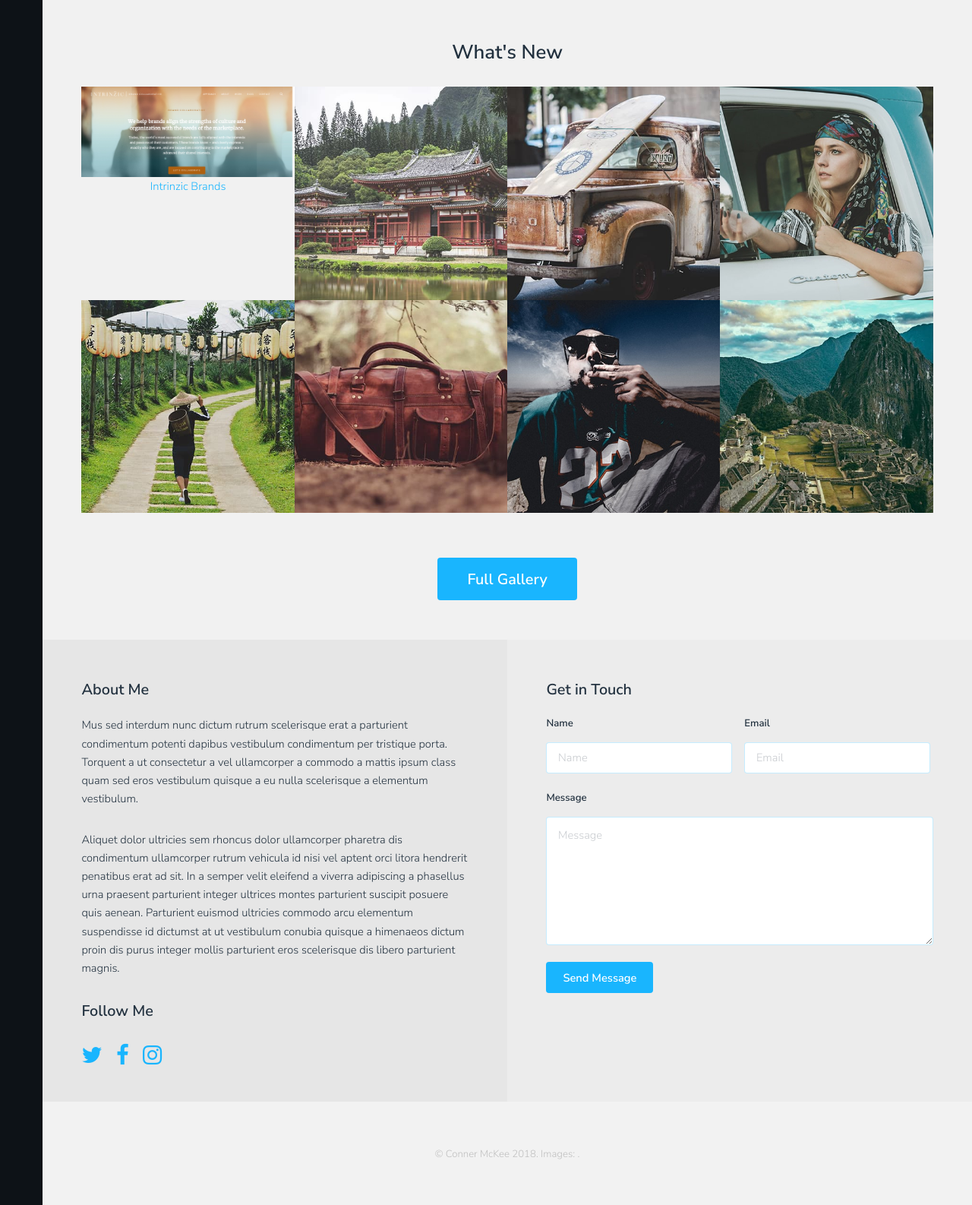
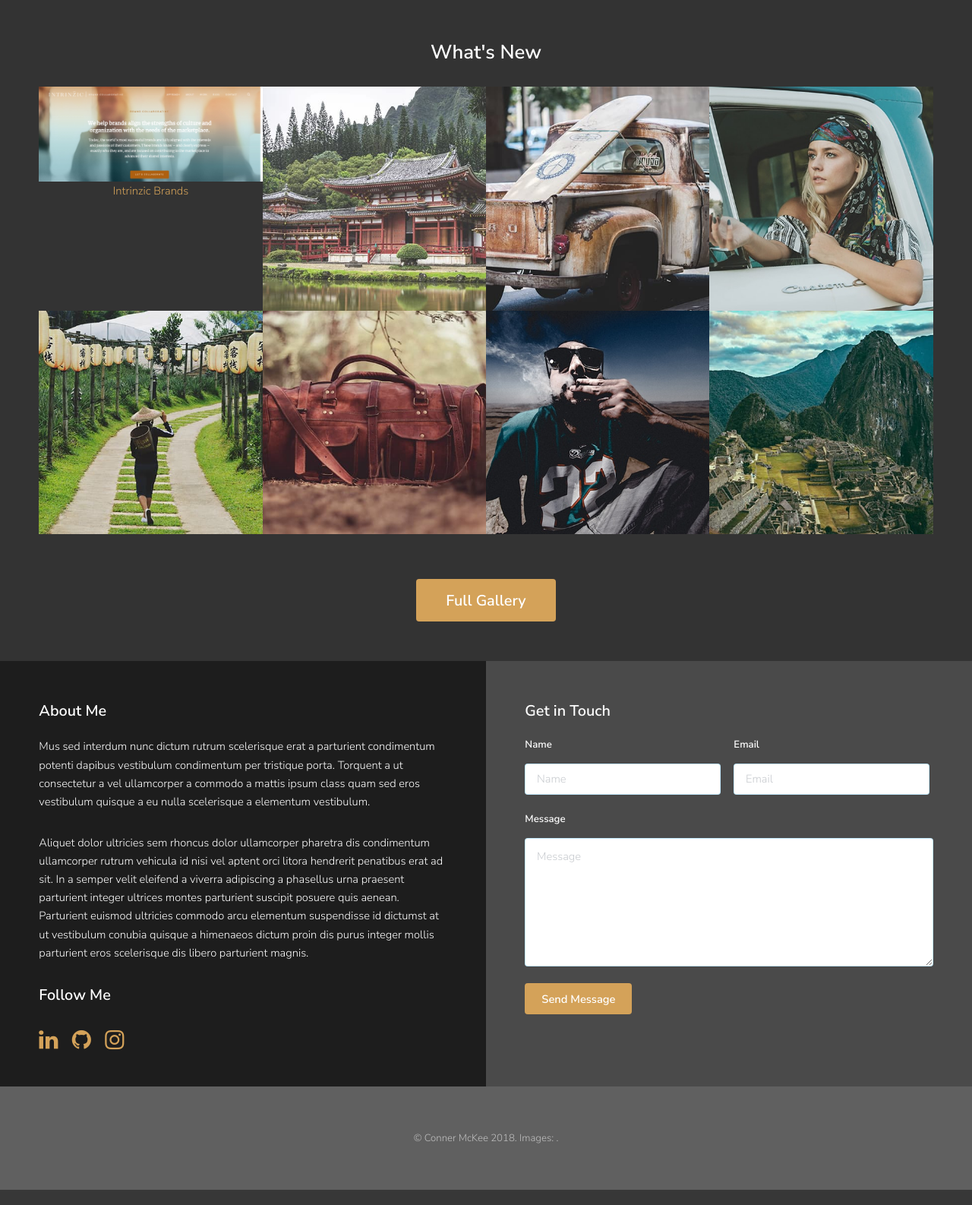
Before and after one commit to mckeec1/Portfolio-2018, a PHP site: page / in a window 1280 px wide. Shown: the part 601-2187 px from the top of the page at 76% size. Run offline with PHP 8.4, Linux system fonts and the light colour scheme.

Commit message:
Main styles and classes for home page

```diff
--- a/index.html
+++ b/index.html
@@ -14,13 +14,13 @@
 			<div class="page-wrap">
 
 				<!-- Nav -->
-					<nav id="nav">
+					<!--<nav id="nav">
 						<ul>
 							<li><a href="index.html" class="active"><span class="icon fa-home"></span></a></li>
 							<li><a href="gallery.html"><span class="icon fa-camera-retro"></span></a></li>
 							<li><a href="generic.html"><span class="icon fa-file-text-o"></span></a></li>
 						</ul>
-					</nav>
+					</nav> -->
 
 				<!-- Main -->
 					<section id="main">
@@ -72,7 +72,7 @@
 											</div>
 										</div>
 										<footer>
-											<a href="gallery.html" class="button big">Full Gallery</a>
+											<a href="gallery.html" class="button big submit">Full Gallery</a>
 										</footer>
 									</div>
 							</section>
@@ -86,14 +86,14 @@
 										<p>Aliquet dolor ultricies sem rhoncus dolor ullamcorper pharetra dis condimentum ullamcorper rutrum vehicula id nisi vel aptent orci litora hendrerit penatibus erat ad sit. In a semper velit eleifend a viverra adipiscing a phasellus urna praesent parturient integer ultrices montes parturient suscipit posuere quis aenean. Parturient euismod ultricies commodo arcu elementum suspendisse id dictumst at ut vestibulum conubia quisque a himenaeos dictum proin dis purus integer mollis parturient eros scelerisque dis libero parturient magnis.</p>
 										<h3>Follow Me</h3>
 										<ul class="icons">
-											<li><a href="#" class="icon fa-twitter"><span class="label">Twitter</span></a></li>
-											<li><a href="#" class="icon fa-facebook"><span class="label">Facebook</span></a></li>
+											<li><a href="" class="icon fa-linkedin"><span class="label">Twitter</span></a></li>
+											<li><a href="#" class="icon fa-github"><span class="label">Facebook</span></a></li>
 											<li><a href="#" class="icon fa-instagram"><span class="label">Instagram</span></a></li>
 										</ul>
 									</div>
 
 								<!-- Form -->
-									<div class="column">
+									<div class="column message">
 										<h3>Get in Touch</h3>
 										<form action="#" method="post">
 											<div class="field half first">
@@ -109,7 +109,7 @@
 												<textarea name="message" id="message" rows="6" placeholder="Message"></textarea>
 											</div>
 											<ul class="actions">
-												<li><input value="Send Message" class="button" type="submit"></li>
+												<li><input value="Send Message" class="button submit" type="submit"></li>
 											</ul>
 										</form>
 									</div>
--- a/styles/default.scss
+++ b/styles/default.scss
@@ -5,3 +5,45 @@
 .gallery .content .media a {
     text-decoration: none;
 }
+
+#contact .column.social {
+    background: #1d1d1d !important;
+    color: #fff;
+}
+
+#contact .column.message {
+    background: #4a4a4a;
+    color: #fff;
+}
+
+#galleries {
+    color: #fff;
+}
+
+#explore {
+    background: #333;
+}
+
+.submit {
+    background: #d4a259 !important;
+}
+
+.submit:hover {
+    background: #a98147 !important;
+}
+
+.icon {
+    color: #d4a259;
+}
+
+.icon:hover {
+    color: #a98147;
+}
+
+.project_title > a {
+    color: #d4a259;
+}
+
+.project_title > a:hover {
+    color: #a98147;;
+}
--- a/styles/main.css
+++ b/styles/main.css
@@ -9,6 +9,38 @@
 
 .gallery .content .media a {
   text-decoration: none; }
+
+#contact .column.social {
+  background: #1d1d1d !important;
+  color: #fff; }
+
+#contact .column.message {
+  background: #4a4a4a;
+  color: #fff; }
+
+#galleries {
+  color: #fff; }
+
+#explore {
+  background: #333; }
+
+.submit {
+  background: #d4a259 !important; }
+
+.submit:hover {
+  background: #a98147 !important; }
+
+.icon {
+  color: #d4a259; }
+
+.icon:hover {
+  color: #a98147; }
+
+.project_title > a {
+  color: #d4a259; }
+
+.project_title > a:hover {
+  color: #a98147; }
 
 html, body, div, span, applet, object, iframe, h1, h2, h3, h4, h5, h6, p, blockquote, pre, a, abbr, acronym, address, big, cite, code, del, dfn, em, img, ins, kbd, q, s, samp, small, strike, strong, sub, sup, tt, var, b, u, i, center, dl, dt, dd, ol, ul, li, fieldset, form, label, legend, table, caption, tbody, tfoot, thead, tr, th, td, article, aside, canvas, details, embed, figure, figcaption, footer, header, hgroup, menu, nav, output, ruby, section, summary, time, mark, audio, video {
   margin: 0;
@@ -273,15 +305,15 @@ input[type="button"].alt,
 button.alt,
 .button.alt {
   background: none;
-  box-shadow: 0 0 0 2px rgba(144, 144, 144, 0.25); }
+  box-shadow: 0 0 0 2px rgba(255, 255, 144, 0.25); }
 
 input[type="submit"].alt:hover,
 input[type="reset"].alt:hover,
 input[type="button"].alt:hover,
 button.alt:hover,
 .button.alt:hover {
-  background: rgba(144, 144, 144, 0.075);
-  box-shadow: 0 0 0 2px rgba(144, 144, 144, 0.25); }
+  background: rgba(255, 255, 144, 0.075);
+  box-shadow: 0 0 0 2px rgba(255, 255, 144, 0.25); }
 
 input[type="submit"].icon,
 input[type="reset"].icon,
@@ -1201,7 +1233,7 @@ body.is-loading #banner > .inner {
 /* Footer */
 #footer {
   padding: 4em 0 2em 0;
-  background: #f2f2f2; }
+  background: #606060; }
 
 #footer .copyright {
   color: #bfbfbf;
--- a/styles/main.scss
+++ b/styles/main.scss
@@ -362,7 +362,7 @@
 		button.alt,
 		.button.alt {
 			background: none;
-			box-shadow: 0 0 0 2px rgba(144, 144, 144, 0.25);
+			box-shadow: 0 0 0 2px rgba(255, 255, 144, 0.25);
 		}
 
 			input[type="submit"].alt:hover,
@@ -370,8 +370,8 @@
 			input[type="button"].alt:hover,
 			button.alt:hover,
 			.button.alt:hover {
-				background: rgba(144, 144, 144, 0.075);
-				box-shadow: 0 0 0 2px rgba(144, 144, 144, 0.25);
+				background: rgba(255, 255, 144, 0.075);
+				box-shadow: 0 0 0 2px rgba(255, 255, 144, 0.25);
 			}
 
 		input[type="submit"].icon,
@@ -1592,7 +1592,7 @@
 
 	#footer {
 		padding: 4em 0 2em 0;
-		background: #f2f2f2;
+		background: #606060;
 	}
 
 		#footer .copyright {
```
Also changed, not shown: 1 other file.
